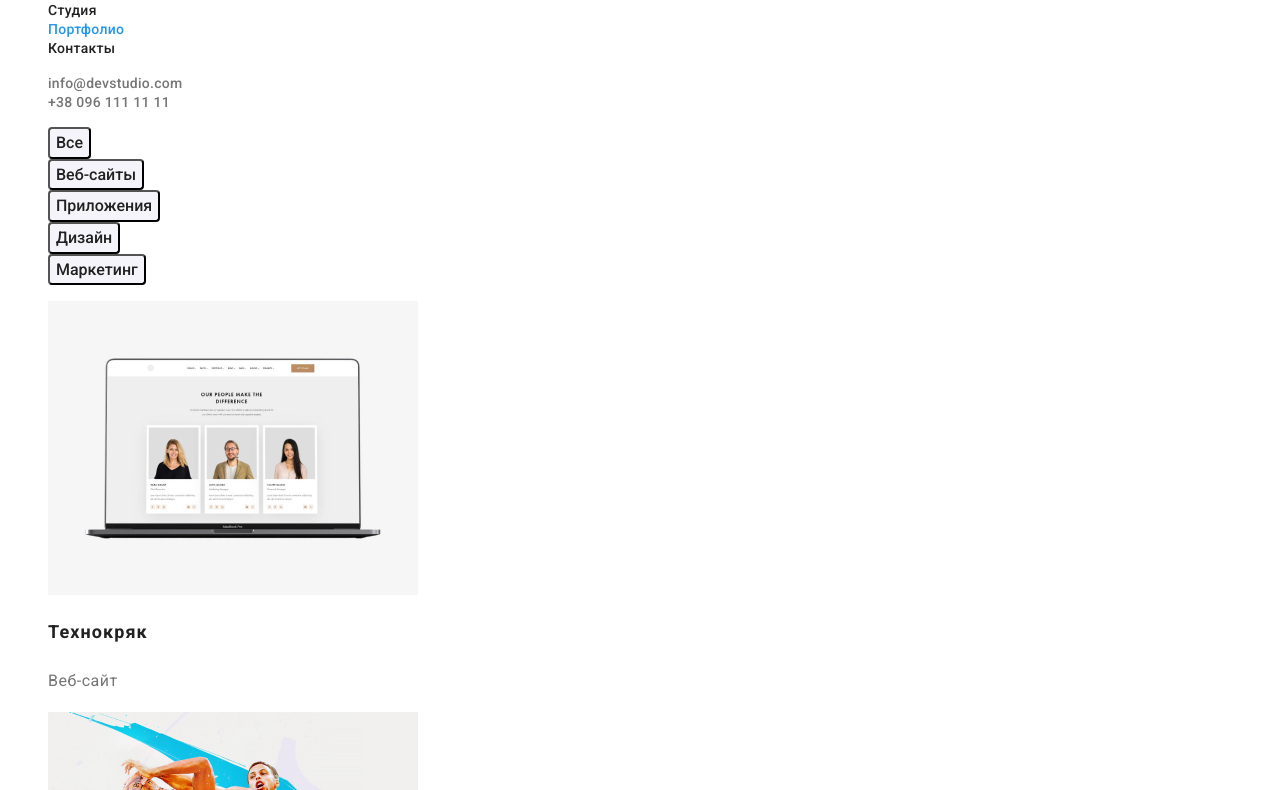
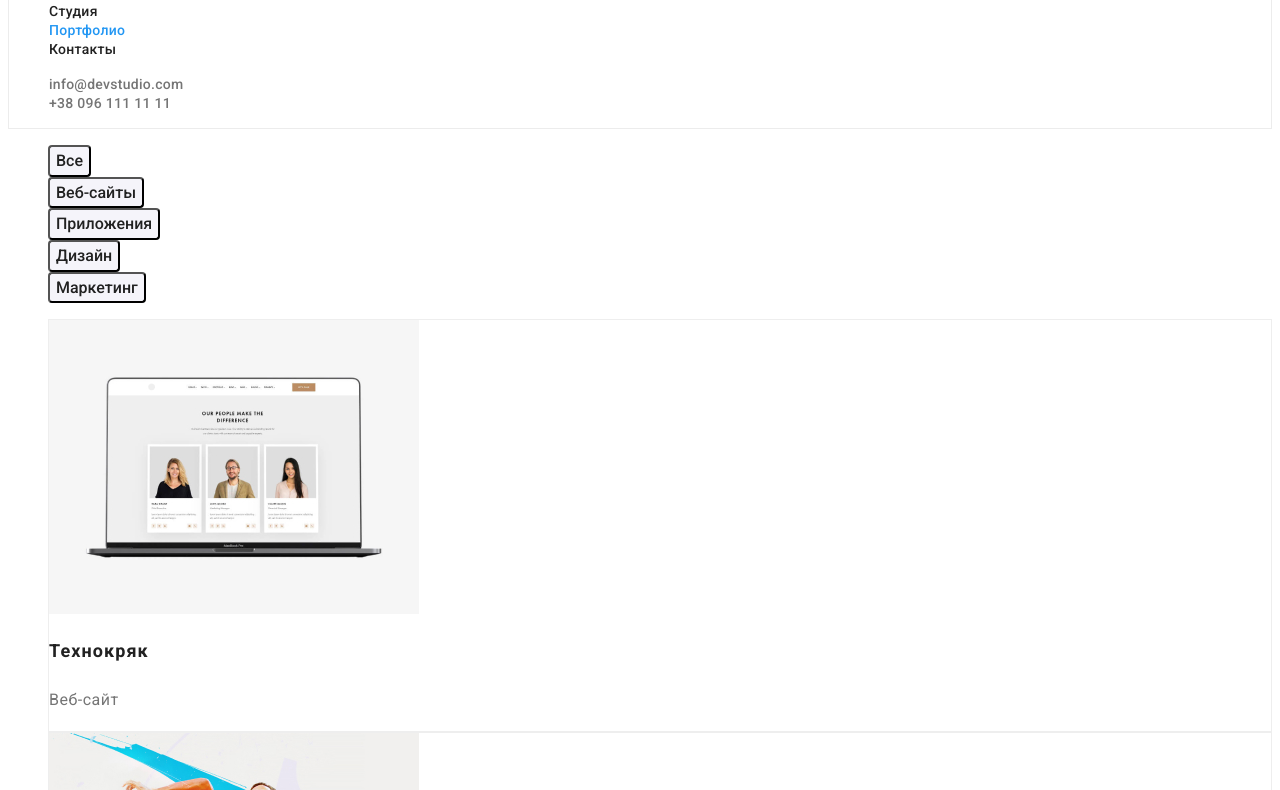
Before and after one commit to Vladosi4eks/Home-Work-2, a plain HTML site: page portfolio.html in a window 1280 px wide. Shown: the part 55-845 px from the top of the page. Drawn offline with Linux system fonts and the light colour scheme.

Commit message:
updating

```diff
--- a/css/styles.css
+++ b/css/styles.css
@@ -177,7 +177,15 @@ body {
     background-color: var(--blue-color);
     color: var(--whtie-color);
 }
+.card li {
+    background: var(--whtie-color);
+    border: 1px solid #EEEEEE;
+    box-sizing: border-box;
+}
 
+.portfolio-header {
+    border: 1px solid #ECECEC;
+}
 .card h2 {
     font-weight: 700;
     font-size: 18px;
--- a/portfolio.html
+++ b/portfolio.html
@@ -17,7 +17,7 @@
 
 <body>
     <!--ШАПКА-->
-    <header class="header">
+    <header class="header portfolio-header">
         <nav>
             <a href="./index.html" class="logo"><span>Web</span>Studio</a>
             <ul class="site-nav list">
```
